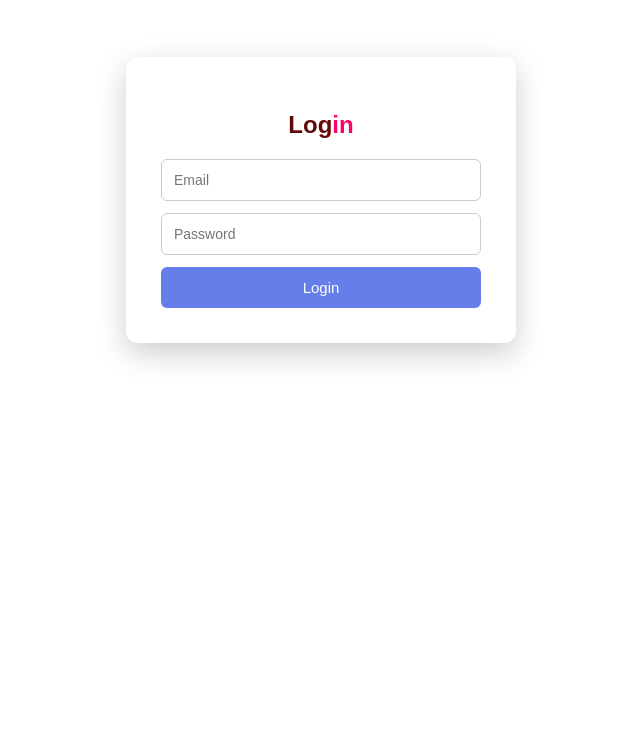
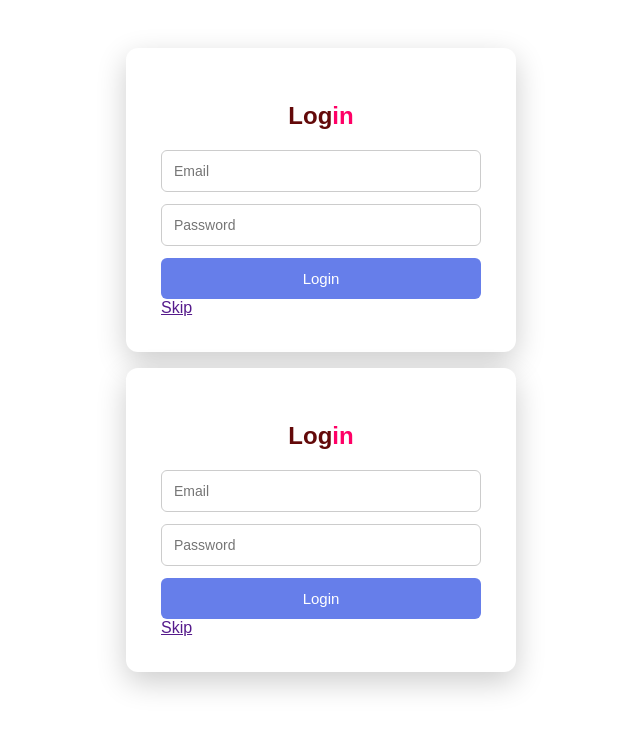
Before and after one commit to Nantha-Code/equipnet-india, a React (Vite) app: page /Login in a window 1280 px wide. Shown: the part 200-930 px from the top of the page, without its empty margins (319-959 px from the left). Before the commit the page ends 800 px from the top, so only its background shows below. Built offline with nearby package versions, Linux system fonts and the light colour scheme.

Commit message:
the skip button a was added and the navigation was added

```diff
--- a/src/App.jsx
+++ b/src/App.jsx
@@ -24,7 +24,7 @@ function App() {
      {/* <Home/> */}
      {/* <About/> */}
      {/* <NotFound/> */}
-     {/* <LoginPage/> */}
+     <LoginPage/>
      {/* <RegisterPage/> */}
      {/* <Footer/> */}
      {/* <EquipmentDetails/> */}
--- a/src/pages/LoginPage.jsx
+++ b/src/pages/LoginPage.jsx
@@ -2,6 +2,7 @@ import React from "react";
 import { useFormik } from "formik";
 import * as Yup from "yup";
 import "./LoginPage.css";
+import { useNavigate } from "react-router";
 
 const LoginPage = () => {
   const formik = useFormik({
@@ -24,7 +25,7 @@ const LoginPage = () => {
       console.log("Login Data:", values);
     }
   });
-
+  const navigate = useNavigate();
   return (
     <>
     <div className="login-container">
@@ -60,10 +61,8 @@ const LoginPage = () => {
           <p className="error-text">{formik.errors.password}</p>
         )}
 
-        <button type="submit" className="login-button">
-          Login
-        </button>
-
+        <button type="submit" className="login-button">Login</button>
+        <a href=""className="skip-button" onClick={() =>navigate("Home")}>Skip</a>
       </form>
     </div>
     </>
```
